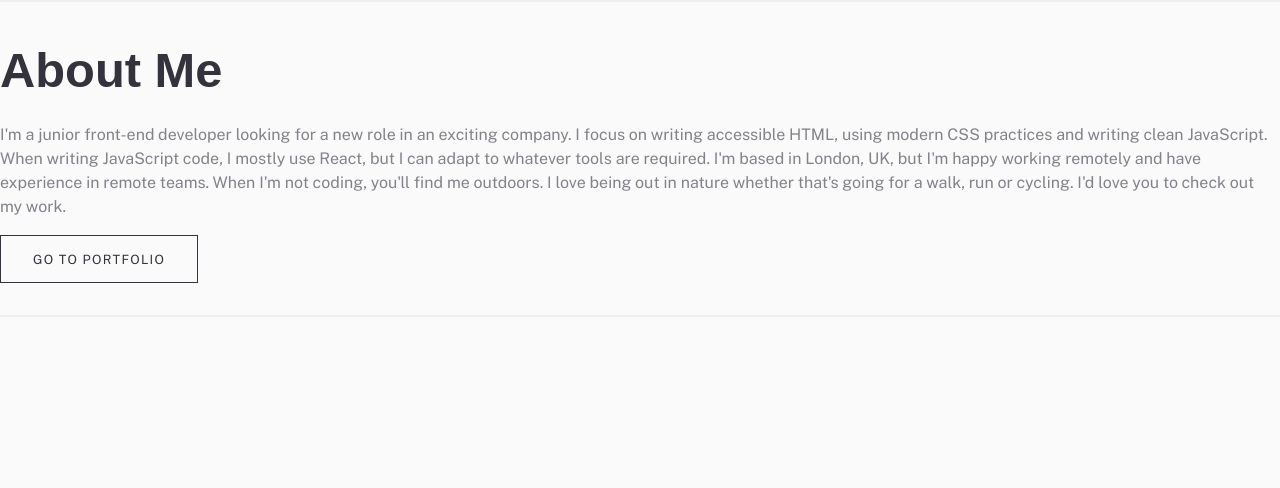
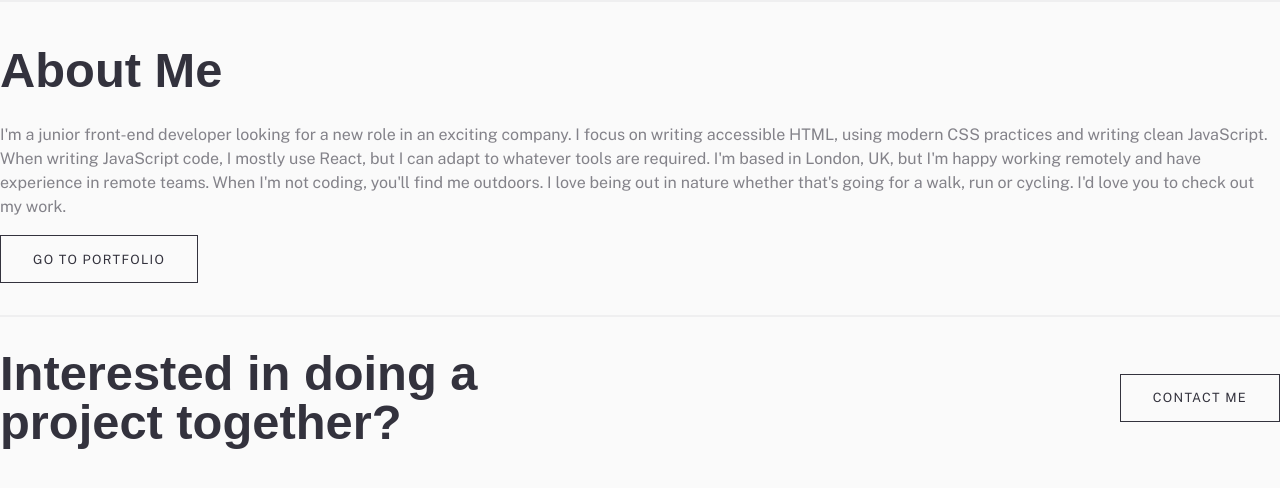
Before and after one commit to jadurani/fem-minimalist-portfolio-website, a Next.js app: page / in a window 1280 px wide. Shown: the top 488 px of the page. Built offline with nearby package versions, Linux system fonts and the light colour scheme; a web font is replaced by a local one.

Commit message:
feat: prelim interested section

```diff
--- a/src/app/page.tsx
+++ b/src/app/page.tsx
@@ -28,7 +28,18 @@ export default function Home() {
           <Button label="Go to Portfolio" handleClick={() => {}}></Button>
         </article>
       </section>
-      {/* <section>Interested</section> */}
+
+      <section className="py-8">
+        <div className="flex flex-col gap-8 md:flex-row md:justify-between">
+          <p className="text-center md:w-1/2 md:text-left font-heading text-h2 font-bold leading-none md:text-h1">
+            Interested in doing a project together?
+          </p>
+
+          <div className="flex justify-center md:justify-end items-center md:w-1/2">
+            <Button label="Contact Me" handleClick={() => {}}></Button>
+          </div>
+        </div>
+      </section>
     </main>
   );
 }
```
